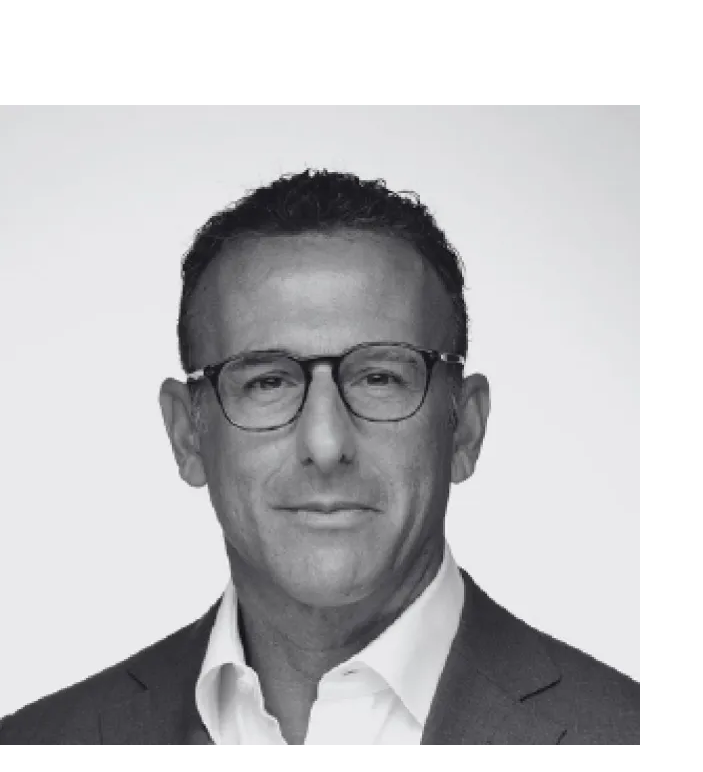
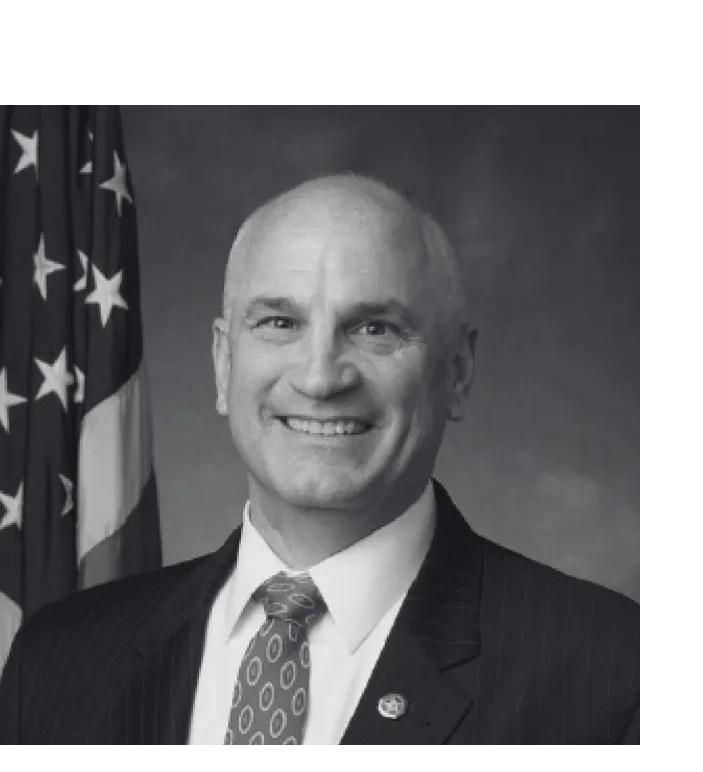
Before and after one commit to MZubairLohar/atcounc, a Next.js app: page / in a window 1280 px wide. Shown: the part 4148-4920 px from the top of the page, without its empty margins (0-703 px from the left). Built offline with nearby package versions, Linux system fonts and the light colour scheme.

Commit message:
Remove Dr. Maurizio Miglietta from card layout
Comment out Dr. Maurizio Miglietta's details in the card layout.

```diff
--- a/src/app/page.js
+++ b/src/app/page.js
@@ -408,11 +408,11 @@ export default function Home() {
         {/* Responsive Card Layout */}
         <div className="grid grid-cols-1 sm:grid-cols-2 lg:grid-cols-3 justify-items-center pt-20 px-4">
           {[
-            {
-              name: "Dr. Maurizio Miglietta",
-              role: "Director",
-              img: "/drma.jpeg",
-            },
+            // {
+            //   name: "Dr. Maurizio Miglietta",
+            //   role: "Director",
+            //   img: "/drma.jpeg",
+            // },
             {
               name: "Michael Vaiani",
               role: "Founder",
```
